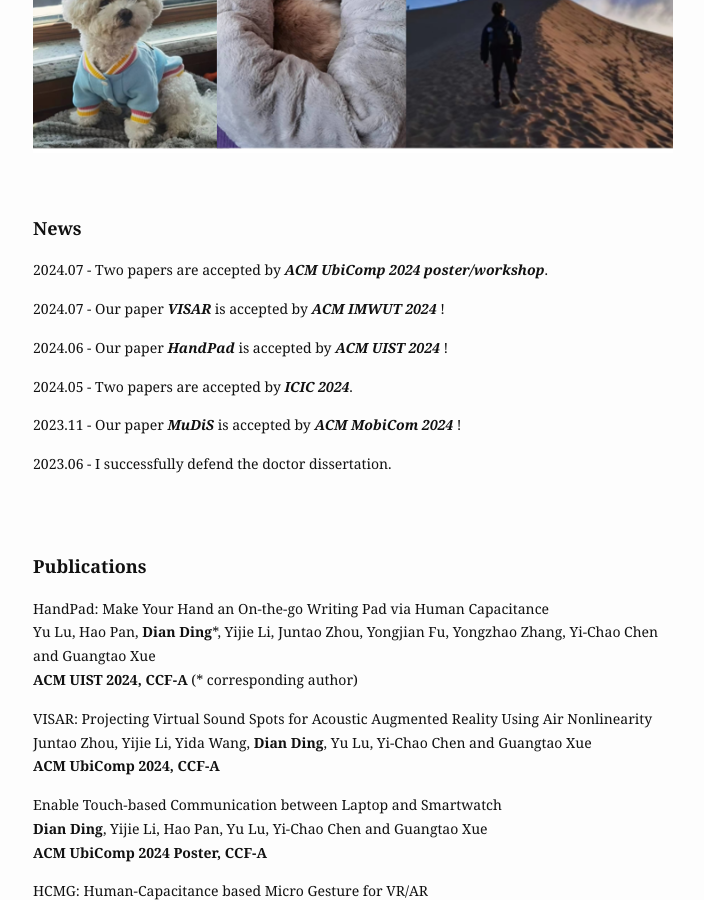
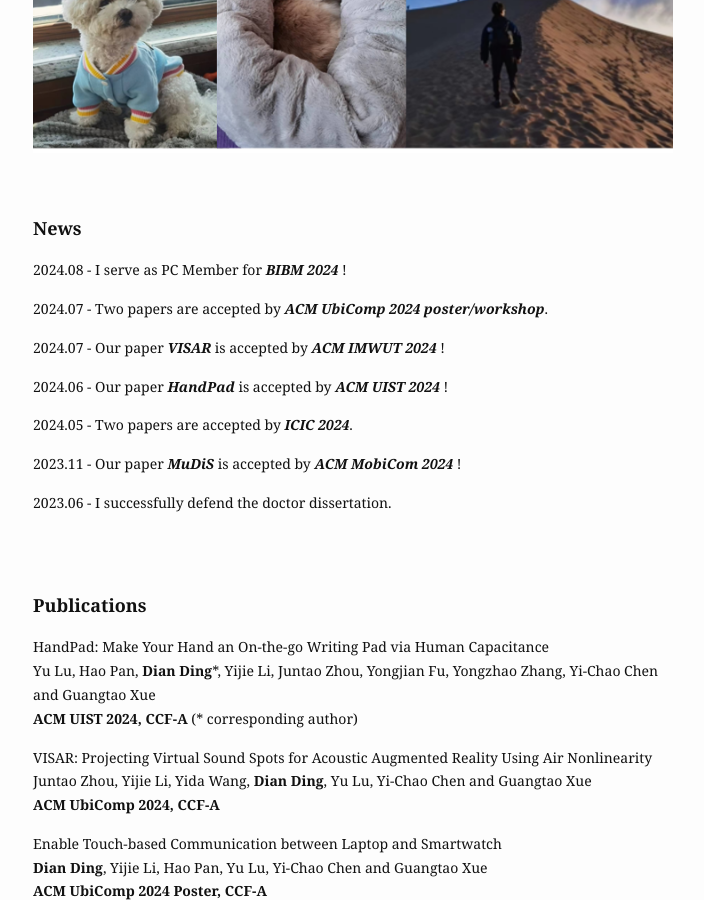
Before and after one commit to dianding0102/dian_web, a Jekyll site: the page built from index.md, in a window 1280 px wide and 900 px high, scrolled down 745 px. Shown: the whole window, without its empty margins (287-991 px from the left). Built offline with Jekyll 4.4.1, drawn with Linux system fonts in a browser that asks for light colours; some of the changed text lies outside the part shown.

Commit message:
updata
bibm tpc

```diff
--- a/_layouts/home.html
+++ b/_layouts/home.html
@@ -52,6 +52,9 @@
         <p>
         <font size=4><b>News</b></font>
         </p>
+          <p>
+            2024.08 - I serve as PC Member for <i><b>BIBM 2024</b></i> !
+          </p>
           <p>
             2024.07 - Two papers are accepted by <i><b>ACM UbiComp 2024 poster/workshop</b></i>.
           </p>
@@ -163,7 +166,7 @@
         <font size=4><b>Serves</b></font>
         </p>
           <p>
-            <b>TPC</b> - ICIC 2024
+            <b>TPC</b> - ICIC 2024, BIBM 2024
         </p>
         <p>
             <b>Reviewer</b> - IEEE ICDCS 2024, IEEE ICME 2024, Elsevier IoT
```
